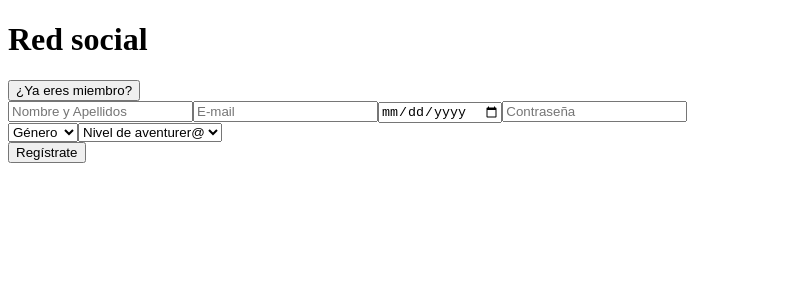
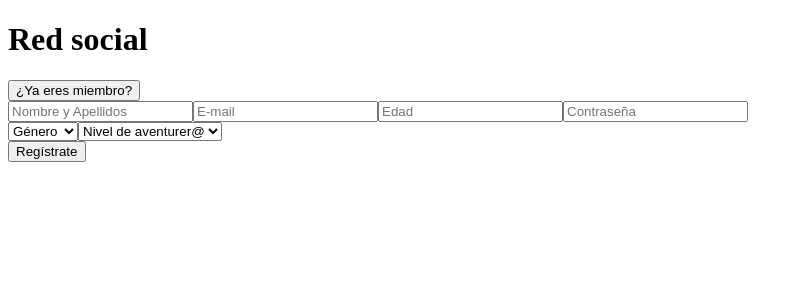
Before and after one commit to pilarrus/react-provisional-name, a React (Create React App) app: page / in a window 1280 px wide. Shown: the top 300 px of the page, without its empty margins (0-803 px from the left). Built offline with nearby package versions, Linux system fonts and the light colour scheme; the HTML template or start-up script is replaced by a standard one.

Commit message:
fin estilo y funcionalidad

```diff
--- a/src/containers/SocialHome/Form.tsx
+++ b/src/containers/SocialHome/Form.tsx
@@ -3,23 +3,45 @@ import React from "react";
 export const Form = () => {
   return (
     <div className="social__right-form">
-
       <form action="#" className="form">
-        <input type="text" placeholder="Nombre y Apellidos" className="form-input" required />
-        <input type="email" placeholder="E-mail" className="form-input" required />
-        <input type="date" className="form-input" placeholder="Fecha de nacimiento" required></input>
-        <input type="password" placeholder="Contraseña" className="form-input" />
+        <input
+          type="text"
+          placeholder="Nombre y Apellidos"
+          className="form-input"
+          required
+        />
+        <input
+          type="email"
+          placeholder="E-mail"
+          className="form-input"
+          required
+        />
+        <input
+          type="text"
+          className="form-input"
+          placeholder="Edad"
+          required
+        ></input>
+        <input
+          type="password"
+          placeholder="Contraseña"
+          className="form-input"
+        />
 
         <div className="form-select">
-          <select name="select" defaultValue={'Default'}  >
-            <option value="Default" disabled >Género</option>
+          <select name="select" defaultValue={"Default"}>
+            <option value="Default" disabled>
+              Género
+            </option>
             <option value="female">Mujer</option>
             <option value="male">Hombre</option>
             <option value="other">Otro</option>
           </select>
 
-          <select name="select" defaultValue={'Default'}>
-            <option value="Default" disabled >Nivel de aventurer@</option>
+          <select name="select" defaultValue={"Default"}>
+            <option value="Default" disabled>
+              Nivel de aventurer@
+            </option>
             <option value="beginner">Principiante</option>
             <option value="intermediate">Intermedio</option>
             <option value="professional">Profesional</option>
@@ -30,8 +52,8 @@ export const Form = () => {
           <input type="submit" value="Regístrate" />
         </div>
       </form>
-    </div >
-  )
-}
+    </div>
+  );
+};
 
 export default Form;
```
Also changed, not shown: src/sass/layout/_homeSocial.scss (+21 -33 lines), 1 other file (tests, documents, lock files or other folders).
